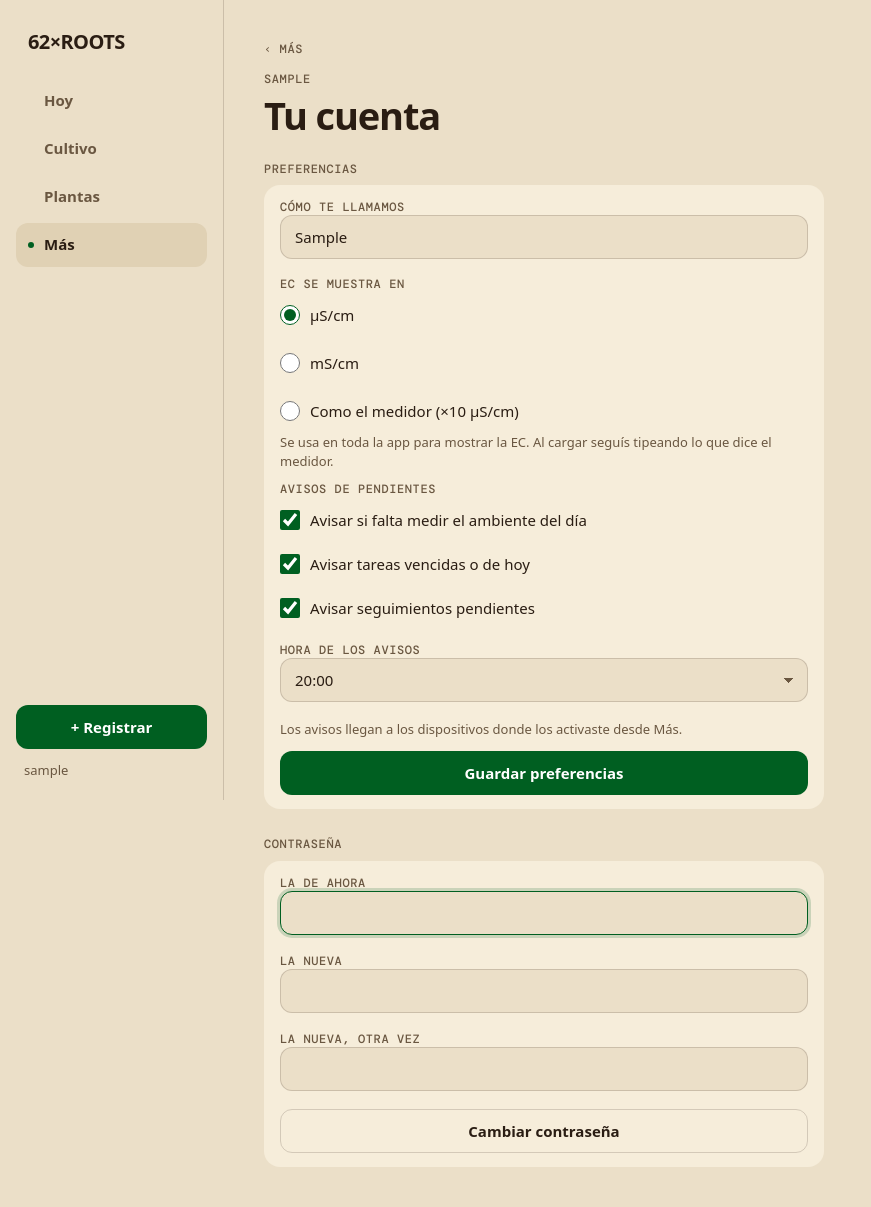
After one commit to alansaja13/62xroots, a Django app: page /cuenta/ in a window 1280 px wide. The commit adds this page. Shown: the whole page, without its empty margins (0-871 px from the left). Run offline with Django 5.2, Linux system fonts and the light colour scheme; the visitor is signed in with stand-in values (Sample User, id 1); data comes from the database, SQL or seed files in the repository; data that the repository does not hold is empty; some libraries are stand-ins or nearby versions; some web fonts are replaced.

Commit message:
Fase 2e: preferencias por usuario y cambio de contraseña
- Modelo Perfil (se crea solo): unidad de EC (µS/cm, mS/cm o como el
  medidor), qué avisar (ambiente, tareas, seguimientos) y hora
- {% ec valor %} muestra la EC en la unidad de quien mira, en toda la app
  (bitácora, Resumen, fichas, reporte y Aire)
- /cuenta/ desde Más: nombre, preferencias y cambio de contraseña sin
  salir de la sesión
- send_recordatorios respeta lo que cada uno pidió; con --hora-actual
  avisa solo a quienes eligieron esa hora (para correrlo cada hora)

```diff
--- a/growlog/context_processors.py
+++ b/growlog/context_processors.py
@@ -3,7 +3,7 @@ from django.urls import reverse
 from django.db.models import OuterRef, Subquery
 from django.utils.functional import SimpleLazyObject
 
-from .models import CultivoMiembro
+from .models import CultivoMiembro, perfil_de
 from .permissions import cultivos_visibles
 
 # Pestaña del menú del cultivo que queda marcada en cada pantalla.
@@ -45,7 +45,9 @@ def pestanas_cultivo(cultivo, *, puede_editar, seccion):
 
 def push_settings(request):
     cultivo = getattr(request, "cultivo_actual", None)
+    perfil = SimpleLazyObject(lambda: perfil_de(request.user))
     return {
+        "unidad_ec": SimpleLazyObject(lambda: perfil.unidad_ec if perfil else "us"),
         "vapid_public_key": settings.VAPID_PUBLIC_KEY,
         "can_edit_cultivo": getattr(request, "puede_editar_cultivo", False),
         "can_manage_cultivo": bool(cultivo and cultivo.propietario_id == request.user.pk),
@@ -71,7 +73,7 @@ def cultivos_del_menu(usuario):
 
 
 # Pantallas globales que cuelgan de "Más" en la barra.
-PANTALLAS_MAS = {"mas", "nutrientes", "nutriente_crear", "nutriente_editar", "invitados_panel", "faq", "actividad"}
+PANTALLAS_MAS = {"mas", "cuenta", "nutrientes", "nutriente_crear", "nutriente_editar", "invitados_panel", "faq", "actividad"}
 
 
 def cultivo_destino(request, cultivo, grupos):
--- a/growlog/templatetags/ec.py
+++ b/growlog/templatetags/ec.py
@@ -25,3 +25,24 @@ def ec_x10(valor):
         return f"{(Decimal(str(valor)) * 100).quantize(Decimal('1')):f}"
     except InvalidOperation:
         return valor
+
+
+def formatear_ec(valor, unidad="us"):
+    """EC guardada en mS/cm, con su unidad: 1400 µS · 1,40 mS · 140 en el medidor."""
+    if valor in (None, ""):
+        return ""
+    try:
+        ms = Decimal(str(valor))
+    except InvalidOperation:
+        return valor
+    if unidad == "ms":
+        return f"{ms.quantize(Decimal('0.01'))} mS".replace(".", ",")
+    if unidad == "x10":
+        return f"{(ms * 100).quantize(Decimal('1')):f} medidor"
+    return f"{(ms * 1000).quantize(Decimal('1')):f} µS"
+
+
+@register.simple_tag(takes_context=True)
+def ec(context, valor):
+    """{% ec valor %}: la EC en la unidad que eligió quien mira (Más › Tu cuenta)."""
+    return formatear_ec(valor, context.get("unidad_ec", "us"))
--- a/growlog/urls.py
+++ b/growlog/urls.py
@@ -13,6 +13,7 @@ urlpatterns = [
     path("registro/restaurar/", views.registro_restaurar, name="registro_restaurar"),
     path("dudas/", views.faq, name="faq"),
     path("mas/", views.mas, name="mas"),
+    path("cuenta/", views.cuenta, name="cuenta"),
     path("tareas/", views.tareas_todas, name="tareas_todas"),
     path("actividad/", views.actividad, name="actividad"),
     path("nutrientes/", views.nutrientes, name="nutrientes"),
--- a/growlog/views/__init__.py
+++ b/growlog/views/__init__.py
@@ -8,6 +8,7 @@ from .auth import (  # noqa: F401
     logout_view,
 )
 from .ayuda import faq  # noqa: F401
+from .cuenta import cuenta  # noqa: F401
 from .mas import mas  # noqa: F401
 from .cultivos import (  # noqa: F401
     cambio_etapa_cultivo_editar,
--- /dev/null
+++ b/growlog/views/cuenta.py
@@ -0,0 +1,41 @@
+"""Tu cuenta: nombre, unidad de EC, avisos y contraseña."""
+from django import forms
+from django.contrib import messages
+from django.contrib.auth import update_session_auth_hash
+from django.contrib.auth.decorators import login_required
+from django.contrib.auth.forms import PasswordChangeForm
+from django.shortcuts import redirect, render
+
+from ..models import Perfil, perfil_de
+
+
+class PreferenciasForm(forms.ModelForm):
+    nombre = forms.CharField(max_length=150, required=False, label="Cómo te llamamos")
+    hora_avisos = forms.TypedChoiceField(coerce=int, label="Hora de los avisos",
+                                         choices=[(h, f"{h:02d}:00") for h in range(24)])
+
+    class Meta:
+        model = Perfil
+        fields = ["unidad_ec", "avisar_ambiente", "avisar_tareas", "avisar_seguimientos", "hora_avisos"]
+        widgets = {"unidad_ec": forms.RadioSelect}
+
+
+@login_required
+def cuenta(request):
+    perfil = perfil_de(request.user)
+    accion = request.POST.get("accion") if request.method == "POST" else None
+    preferencias = PreferenciasForm(request.POST if accion == "preferencias" else None, instance=perfil,
+                                    initial={"nombre": request.user.first_name}, prefix="pref")
+    clave = PasswordChangeForm(request.user, request.POST if accion == "clave" else None, prefix="clave")
+    if accion == "preferencias" and preferencias.is_valid():
+        preferencias.save()
+        request.user.first_name = preferencias.cleaned_data["nombre"]
+        request.user.save(update_fields=["first_name"])
+        messages.success(request, "Listo, guardamos tus preferencias.")
+        return redirect("growlog:cuenta")
+    if accion == "clave" and clave.is_valid():
+        usuario = clave.save()
+        update_session_auth_hash(request, usuario)  # no te saca de la sesión
+        messages.success(request, "Listo, cambiaste la contraseña.")
+        return redirect("growlog:cuenta")
+    return render(request, "growlog/cuenta.html", {"preferencias": preferencias, "clave": clave})
--- /dev/null
+++ b/templates/growlog/cuenta.html
@@ -0,0 +1,58 @@
+{% extends "base.html" %}
+{% block title %}Tu cuenta{% endblock %}
+{% block extra_head %}
+<style>
+  .cu { max-width: 560px; }
+  .cu-seccion { margin-top: var(--sp-6); }
+  .cu-seccion > .mo { margin-bottom: var(--sp-2); }
+  .cu-form { display: grid; gap: var(--sp-3); }
+  .cu-radios ul, .cu-radios > div { list-style: none; padding: 0; margin: 0; display: grid; gap: var(--sp-1); }
+  .cu-radios label, .cu-check { display: flex; align-items: center; gap: 10px; min-height: var(--toque); margin: 0;
+    font: 500 var(--t-md) var(--font-body); text-transform: none; letter-spacing: 0; color: var(--ink); }
+  .cu-form .btn { width: 100%; }
+  .cu-ayuda { color: var(--mu); font-size: var(--t-sm); margin: 0; }
+  .cu-error { color: var(--bad); font-size: var(--t-sm); margin: 4px 0 0; }
+</style>
+{% endblock %}
+
+{% block content %}
+<div class="cu">
+  <a href="{% url 'growlog:mas' %}" class="mo" style="color: var(--mu); display: inline-flex; min-height: var(--toque); align-items: center;">‹ Más</a>
+  <div class="mo">{{ user.username }}</div>
+  <h1 class="h1" style="margin-top: 8px;">Tu cuenta</h1>
+
+  <section class="cu-seccion" aria-labelledby="pref-title">
+    <h2 class="mo" id="pref-title">Preferencias</h2>
+    <form method="post" class="cu-form card">
+      {% csrf_token %}<input type="hidden" name="accion" value="preferencias">
+      <label>{{ preferencias.nombre.label }}{{ preferencias.nombre }}</label>
+      <div>
+        <div class="mo">{{ preferencias.unidad_ec.label }}</div>
+        <div class="cu-radios">{{ preferencias.unidad_ec }}</div>
+        <p class="cu-ayuda">Se usa en toda la app para mostrar la EC. Al cargar seguís tipeando lo que dice el medidor.</p>
+      </div>
+      <div>
+        <div class="mo">Avisos de pendientes</div>
+        <label class="cu-check">{{ preferencias.avisar_ambiente }} {{ preferencias.avisar_ambiente.label }}</label>
+        <label class="cu-check">{{ preferencias.avisar_tareas }} {{ preferencias.avisar_tareas.label }}</label>
+        <label class="cu-check">{{ preferencias.avisar_seguimientos }} {{ preferencias.avisar_seguimientos.label }}</label>
+      </div>
+      <label>{{ preferencias.hora_avisos.label }}{{ preferencias.hora_avisos }}</label>
+      <p class="cu-ayuda">Los avisos llegan a los dispositivos donde los activaste desde Más.</p>
+      <button type="submit" class="btn sm">Guardar preferencias</button>
+    </form>
+  </section>
+
+  <section class="cu-seccion" aria-labelledby="clave-title">
+    <h2 class="mo" id="clave-title">Contraseña</h2>
+    <form method="post" class="cu-form card">
+      {% csrf_token %}<input type="hidden" name="accion" value="clave">
+      {% for campo in clave %}
+      <label>{% if campo.name == 'old_password' %}La de ahora{% elif campo.name == 'new_password1' %}La nueva{% else %}La nueva, otra vez{% endif %}{{ campo }}
+        {% for e in campo.errors %}<span class="cu-error">{{ e }}</span>{% endfor %}</label>
+      {% endfor %}
+      <button type="submit" class="btn g sm">Cambiar contraseña</button>
+    </form>
+  </section>
+</div>
+{% endblock %}
--- a/templates/growlog/cultivo_detail.html
+++ b/templates/growlog/cultivo_detail.html
@@ -66,7 +66,7 @@
           {% if ultima_medicion_ec %}
           <div class="vital__valor">{% if ultima_medicion_ec.ph %}{{ ultima_medicion_ec.ph|floatformat:1 }}{% else %}-{% endif %}<small> pH</small></div>
           <div class="mo vital__edad">
-            {% if ultima_medicion_ec.ec %}EC {{ ultima_medicion_ec.ec|ec_us }} µS · {{ ultima_medicion_ec.ec|ec_x10 }} medidor{% else %}{{ ultima_medicion_ec.get_tipo_display }}{% endif %}
+            {% if ultima_medicion_ec.ec %}EC {% ec ultima_medicion_ec.ec %} · {{ ultima_medicion_ec.ec|ec_x10 }} medidor{% else %}{{ ultima_medicion_ec.get_tipo_display }}{% endif %}
             {% if ultima_medicion_ec.ec > 5 %}<span class="cd-warn"> · fuera de lo habitual</span>{% if can_edit_cultivo %} <a href="{% url 'growlog:medicion_ec_editar' ultima_medicion_ec.pk %}">revisar</a>{% endif %}{% endif %}
           </div>
           {% else %}
@@ -101,9 +101,9 @@
                 Ambiente {{ reg.obj.temperatura_c|floatformat:1 }}° · {{ reg.obj.humedad_relativa|floatformat:0 }}%
                 {% with estado=reg.obj.vpd_estado %}· <span class="cd-{{ estado|default:'x' }}">VPD {{ reg.obj.vpd|floatformat:2 }}</span>{% endwith %}
               {% elif reg.tipo == 'riego' %}
-                Riego {{ reg.obj.volumen_total_ml }} ml{% if reg.obj.ph_agua %} · pH {{ reg.obj.ph_agua|floatformat:1 }}{% endif %}{% if reg.obj.ec_solucion %} · EC {{ reg.obj.ec_solucion|ec_us }} µS{% endif %}
+                Riego {{ reg.obj.volumen_total_ml }} ml{% if reg.obj.ph_agua %} · pH {{ reg.obj.ph_agua|floatformat:1 }}{% endif %}{% if reg.obj.ec_solucion %} · EC {% ec reg.obj.ec_solucion %}{% endif %}
               {% elif reg.tipo == 'medicion_ec' %}
-                {% if reg.obj.ph %}pH {{ reg.obj.ph|floatformat:1 }}{% endif %}{% if reg.obj.ph and reg.obj.ec %} · {% endif %}{% if reg.obj.ec %}EC {{ reg.obj.ec|ec_us }} µS{% endif %}
+                {% if reg.obj.ph %}pH {{ reg.obj.ph|floatformat:1 }}{% endif %}{% if reg.obj.ph and reg.obj.ec %} · {% endif %}{% if reg.obj.ec %}EC {% ec reg.obj.ec %}{% endif %}
               {% else %}
                 {{ reg.obj.get_tipo_display }}: {{ reg.obj.descripcion|truncatechars:90 }}
               {% endif %}
--- a/templates/growlog/mas.html
+++ b/templates/growlog/mas.html
@@ -42,6 +42,7 @@
 
   <section class="mas__grupo">
     <div class="mo">Preferencias</div>
+    <a class="fila" href="{% url 'growlog:cuenta' %}"><span class="fila__texto">Tu cuenta y avisos<br><span class="mo" style="text-transform:none">nombre, unidad de EC, qué avisar y contraseña</span></span><span class="fila__chevron" aria-hidden="true">›</span></a>
     <div class="fila">
       <span class="fila__texto">Tema</span>
       <div class="seg" role="group" aria-label="Tema" id="tema-seg" style="min-width: 220px;">
--- a/templates/growlog/partials/bitacora_filas.html
+++ b/templates/growlog/partials/bitacora_filas.html
@@ -12,9 +12,9 @@
         Ambiente {{ o.temperatura_c|floatformat:1 }}° · {{ o.humedad_relativa|floatformat:0 }}%
         {% with estado=o.vpd_estado %}· <span class="nc-{{ estado|default:'x' }}">VPD {{ o.vpd|floatformat:2 }}{% if estado %} {{ estado }}{% endif %}</span>{% endwith %}
       {% elif reg.tipo == 'riego' %}
-        Riego {{ o.volumen_total_ml }} ml{% if o.ph_agua %} · pH {{ o.ph_agua|floatformat:1 }}{% endif %}{% if o.ec_solucion %} · EC {{ o.ec_solucion|ec_us }} µS{% endif %}
+        Riego {{ o.volumen_total_ml }} ml{% if o.ph_agua %} · pH {{ o.ph_agua|floatformat:1 }}{% endif %}{% if o.ec_solucion %} · EC {% ec o.ec_solucion %}{% endif %}
       {% elif reg.tipo == 'medicion_ec' %}
-        {% if o.ph %}pH {{ o.ph|floatformat:1 }}{% endif %}{% if o.ph and o.ec %} · {% endif %}{% if o.ec %}EC {{ o.ec|ec_us }} µS{% endif %}{% if o.temp_agua %} · agua {{ o.temp_agua|floatformat:1 }}°{% endif %}
+        {% if o.ph %}pH {{ o.ph|floatformat:1 }}{% endif %}{% if o.ph and o.ec %} · {% endif %}{% if o.ec %}EC {% ec o.ec %}{% endif %}{% if o.temp_agua %} · agua {{ o.temp_agua|floatformat:1 }}°{% endif %}
       {% elif reg.tipo == 'evento' %}
         <span class="nc-tag">{{ o.get_tipo_display }}</span> {{ o.descripcion|truncatechars:140 }}
       {% elif reg.tipo == 'etapa' %}
--- a/templates/growlog/planta_detail.html
+++ b/templates/growlog/planta_detail.html
@@ -77,7 +77,7 @@
     <div class="cd-reg cd-reg--riego">
       <span class="cd-reg__capa" aria-hidden="true"></span>
       {% ficha_url 'riego' rp.riego_id as ficha %}<a class="cd-reg__texto cd-reg__texto--link" href="{{ ficha }}">
-        <div class="cd-reg__titulo">{{ rp.volumen_ml }} ml{% if rp.runoff_observado %} · runoff{% if rp.ph_runoff %} pH {{ rp.ph_runoff|floatformat:1 }}{% endif %}{% if rp.ec_runoff %} EC {{ rp.ec_runoff|ec_us }} µS{% endif %}{% endif %}</div>
+        <div class="cd-reg__titulo">{{ rp.volumen_ml }} ml{% if rp.runoff_observado %} · runoff{% if rp.ph_runoff %} pH {{ rp.ph_runoff|floatformat:1 }}{% endif %}{% if rp.ec_runoff %} EC {% ec rp.ec_runoff %}{% endif %}{% endif %}</div>
         <div class="mo cd-reg__meta">{{ rp.riego.timestamp|date:"d/m H:i" }}{% if rp.notas %} · {{ rp.notas|truncatechars:60 }}{% endif %}</div>
       </a>
       {% if can_edit_cultivo %}<a href="{% url 'growlog:riego_editar' rp.riego_id %}" class="cd-reg__mas" aria-label="Editar riego">⋯</a>{% endif %}
--- a/templates/growlog/registro_ficha.html
+++ b/templates/growlog/registro_ficha.html
@@ -10,7 +10,7 @@
   <h1 class="h1 rf-titulo">
     {% if tipo == 'ambiente' %}{{ obj.temperatura_c|floatformat:1 }}° · {{ obj.humedad_relativa|floatformat:0 }}%
     {% elif tipo == 'riego' %}{{ obj.volumen_total_ml }} ml
-    {% elif tipo == 'ec' %}{% if obj.ph is not None %}pH {{ obj.ph|floatformat:1 }}{% endif %}{% if obj.ph is not None and obj.ec is not None %} · {% endif %}{% if obj.ec is not None %}EC {{ obj.ec|ec_us }} µS{% endif %}
+    {% elif tipo == 'ec' %}{% if obj.ph is not None %}pH {{ obj.ph|floatformat:1 }}{% endif %}{% if obj.ph is not None and obj.ec is not None %} · {% endif %}{% if obj.ec is not None %}EC {% ec obj.ec %}{% endif %}
     {% elif tipo == 'evento' %}{% if obj.tipo == 'nota' %}Nota{% else %}{{ obj.get_tipo_display }}{% endif %}
     {% elif tipo == 'tarea' %}{{ obj.titulo }}
     {% elif tipo == 'planta' %}{{ obj.planta.apodo }}{% if obj.altura_cm %} · {{ obj.altura_cm|floatformat:"-1" }} cm{% endif %}
@@ -23,7 +23,7 @@
       {% if obj.luz_estado %}<div><dt class="mo">Luz</dt><dd>{{ obj.get_luz_estado_display|lower }}</dd></div>{% endif %}
     {% elif tipo == 'riego' %}
       {% if obj.ph_agua is not None %}<div><dt class="mo">pH solución</dt><dd>{{ obj.ph_agua|floatformat:1 }}</dd></div>{% endif %}
-      {% if obj.ec_solucion is not None %}<div><dt class="mo">EC solución</dt><dd>{{ obj.ec_solucion|ec_us }} µS · {{ obj.ec_solucion|ec_x10 }} medidor</dd></div>{% endif %}
+      {% if obj.ec_solucion is not None %}<div><dt class="mo">EC solución</dt><dd>{% ec obj.ec_solucion %} · {{ obj.ec_solucion|ec_x10 }} medidor</dd></div>{% endif %}
       {% for na in obj.nutrientes_aplicados.all %}<div><dt class="mo">{{ na.nutriente }}</dt><dd>{{ na.dosis_g_por_litro.normalize }} g/L</dd></div>{% endfor %}
     {% elif tipo == 'ec' %}
       <div><dt class="mo">Qué se midió</dt><dd>{{ obj.get_tipo_display }}</dd></div>
@@ -49,7 +49,7 @@
   <section class="cd-seccion">
     <div class="cd-seccion__head"><h2 class="mo">Por planta</h2></div>
     {% for rp in obj.detalle_plantas.all %}
-    <div class="fila"><span class="fila__texto"><a href="{% url 'growlog:planta_detail' rp.planta_id %}">{{ rp.planta.apodo }}</a>{% if rp.runoff_observado %}<br><span class="mo cd-reg__meta">runoff{% if rp.ph_runoff is not None %} · pH {{ rp.ph_runoff|floatformat:1 }}{% endif %}{% if rp.ec_runoff is not None %} · EC {{ rp.ec_runoff|ec_us }} µS{% endif %}{% if rp.notas %} · {{ rp.notas }}{% endif %}</span>{% endif %}</span><span class="num">{{ rp.volumen_ml }} ml</span></div>
+    <div class="fila"><span class="fila__texto"><a href="{% url 'growlog:planta_detail' rp.planta_id %}">{{ rp.planta.apodo }}</a>{% if rp.runoff_observado %}<br><span class="mo cd-reg__meta">runoff{% if rp.ph_runoff is not None %} · pH {{ rp.ph_runoff|floatformat:1 }}{% endif %}{% if rp.ec_runoff is not None %} · EC {% ec rp.ec_runoff %}{% endif %}{% if rp.notas %} · {{ rp.notas }}{% endif %}</span>{% endif %}</span><span class="num">{{ rp.volumen_ml }} ml</span></div>
     {% endfor %}
   </section>
   {% endif %}
--- a/templates/growlog/reporte.html
+++ b/templates/growlog/reporte.html
@@ -98,7 +98,7 @@
   <div class="rp-stat">
     <div class="label-eyebrow">Agua total</div>
     <div class="rp-stat__val">{% if riego_stats.count %}{{ litros_totales|floatformat:1 }}<span class="rp-stat__unit">L</span>{% else %}-{% endif %}</div>
-    <div class="rp-stat__sub">{{ riego_stats.count }} riegos{% if riego_stats.ph_avg %} · pH prom. {{ riego_stats.ph_avg|floatformat:2 }}{% endif %}{% if riego_stats.ec_avg %} · EC prom. {{ riego_stats.ec_avg|ec_us }} µS/cm{% endif %}</div>
+    <div class="rp-stat__sub">{{ riego_stats.count }} riegos{% if riego_stats.ph_avg %} · pH prom. {{ riego_stats.ph_avg|floatformat:2 }}{% endif %}{% if riego_stats.ec_avg %} · EC prom. {% ec riego_stats.ec_avg %}{% endif %}</div>
   </div>
 </div>
 
```
Also changed, not shown: growlog/management/commands/send_recordatorios.py (+33 -15 lines), growlog/models.py (+31 -0 lines), growlog/test_bugs_noviembre.py (+40 -0 lines), templates/growlog/aire.html (+6 -2 lines), growlog/migrations/0036_perfil.py (added).
